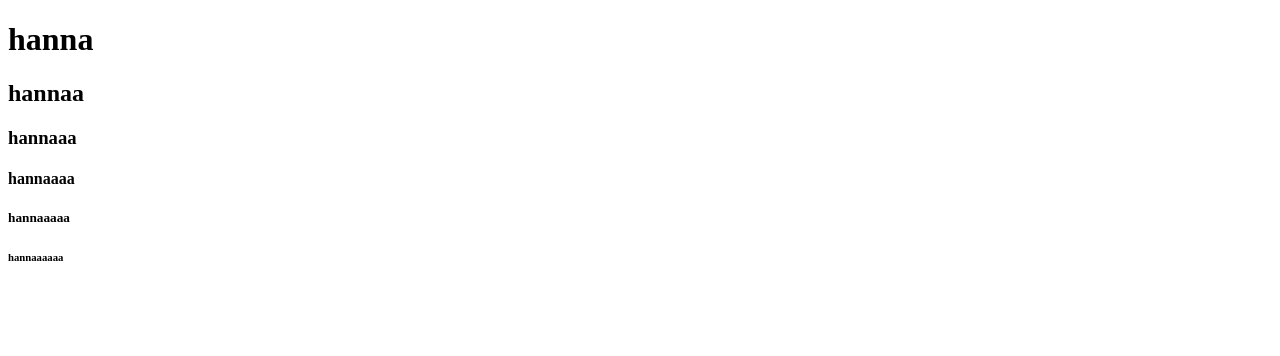
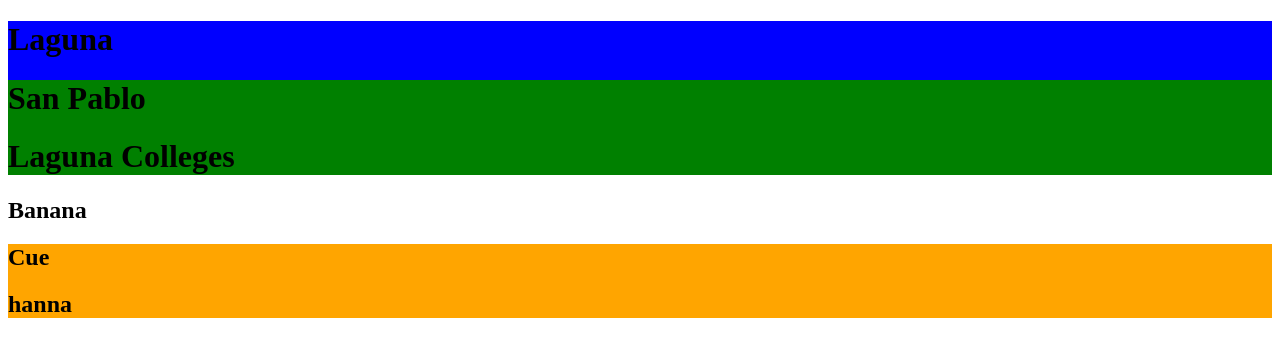
Before and after one commit to HGARAZO/BASIC-SAMPLE, a plain HTML site: page index.html in a window 1280 px wide. Drawn offline with Linux system fonts and the light colour scheme.

Commit message:
first commit

```diff
--- a/index.html
+++ b/index.html
@@ -4,14 +4,26 @@
     <meta charset="UTF-8">
     <meta name="viewport" content="width=device-width, initial-scale=1.0">
     <title>Document</title>
+    <link rel="stylesheet" href="/style.css">
 </head>
 <body>
-<h1>hanna</h1>
-<h2>hannaa</h2>
-<h3>hannaaa</h3>
-<h4>hannaaaa</h4>
-<h5>hannaaaaa</h5>
-<h6>hannaaaaaa</h6>
+<header class="header">
+    <h1>Laguna</h1>
+    <div class="container">
+        <h1>San Pablo</h1>
+        <div class="header__wrapper"><h1>Laguna Colleges</h1></div>
 
+    </div>
+</header>
+</header>
+
+<section class="banner">
+    <h1>Banana</h1>
+    <div class="container">
+        <h1>Cue</h1>
+        <div class="banner__wrapper"></div>
+        <h1>hanna</h1>
+    </div>
+</section>
 </body>
 </html>
--- a/style.css
+++ b/style.css
@@ -0,0 +1,9 @@
+.header{
+    background: blue;
+}
+.header .container{
+    background: green;
+}
+.banner .container{
+    background: orange
+}
```
Also changed, not shown: pexels-daniel-nettesheim-1162361 (1).jpg (added).
